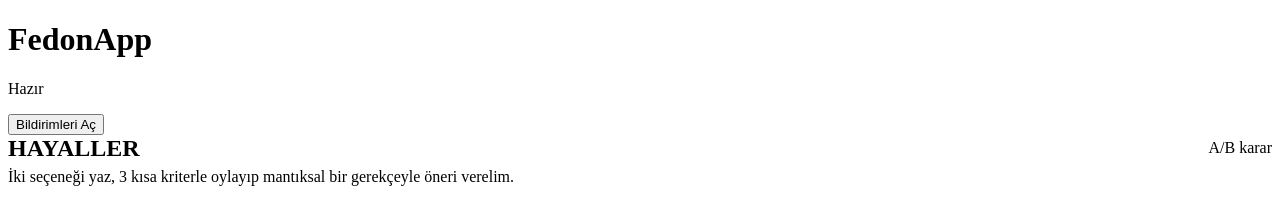
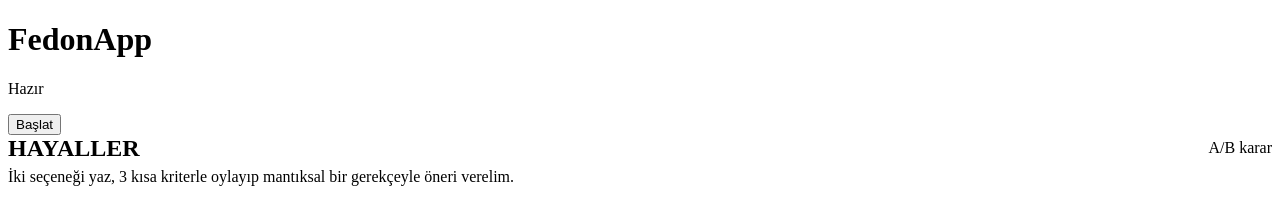
Before and after one commit to fedaiustunol-ui/fedonapp, a plain HTML site: page index.html in a window 1280 px wide. Shown: the top 198 px of the page. Drawn offline with Linux system fonts and the light colour scheme.

Commit message:
Update index.html

```diff
--- a/index.html
+++ b/index.html
@@ -9,7 +9,8 @@
 <body>
   <h1>FedonApp</h1>
   <p id="status">Hazır</p>
-  <button id="enablePush">Bildirimleri Aç</button>
+  <button id="startButton">Başlat</button>
+
 
   <script>
     // ÇALIŞMA ORTAMI: Cloudflare Worker URL’in
```
